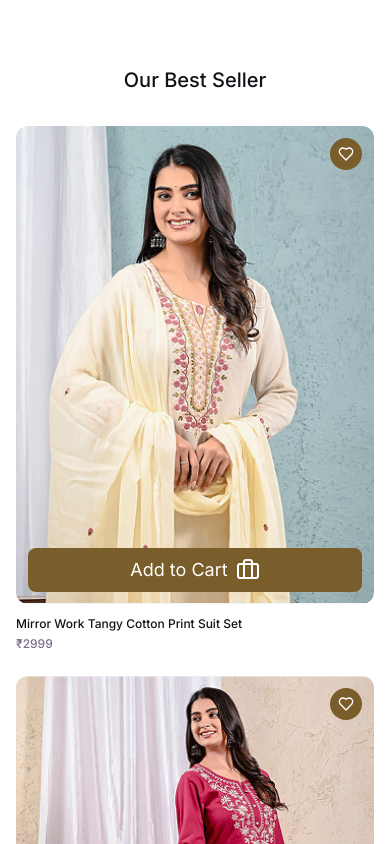
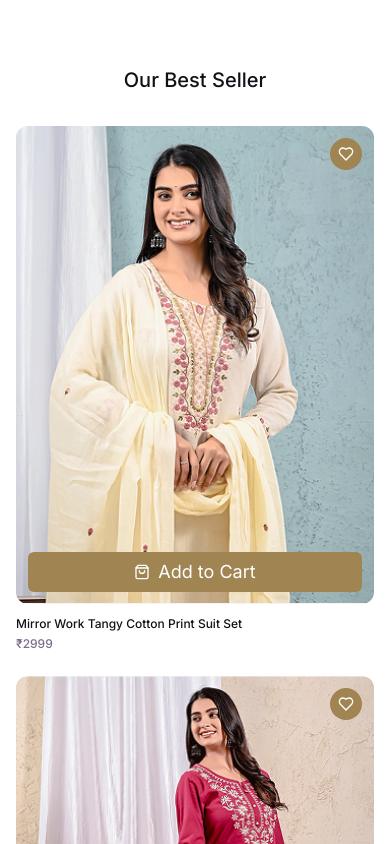
Before and after one commit to aditya1251/raas-creation, a Next.js app: page / in a window 390 px wide. Shown: the part 2000-2844 px from the top of the page. Built offline with nearby package versions, Linux system fonts and the light colour scheme.

Commit message:
add to cart button updated

```diff
--- a/app/page.tsx
+++ b/app/page.tsx
@@ -6,15 +6,14 @@ import {
   RefreshCw,
   HeadphonesIcon,
   CreditCard,
-  Briefcase,
+  ShoppingBag,
 } from "lucide-react";
 import Navbar from "@/components/navbar";
 import HeroBanner from "@/components/hero-banner";
 import RaasKurtiesSection from "@/components/raas-kurties-section";
 import BrowseCategorySection from "@/components/browse-category-section";
 import SiteFooter from "@/components/site-footer";
-import { useToast } from "@/hooks/use-toast";
-import { useCart } from "@/context/cart-context";
+import { Button } from "@/components/ui/button";
 
 export default function Home() {
   return (
@@ -98,46 +97,6 @@ export default function Home() {
 
 // Product Card Component
 function ProductCard({ product }) {
-  const { toast } = useToast();
-  const { addToCart } = useCart();
-  const handleAddToCart = () => {
-    // Add item to cart
-    addToCart({
-      id: demoProduct.id as string,
-      name: demoProduct.name,
-      price: demoProduct.price,
-      originalPrice: demoProduct.originalPrice,
-      quantity: 1,
-      color: "orange",
-      size: "40",
-      image: demoProduct.images[0],
-    });
-    // Show success toast
-    toast({
-      title: "Added to cart",
-      description: `${product.name} has been added to your cart.`,
-    });
-  };
-  // Mock product data - in a real app, this would come from an API
-  const demoProduct = {
-    id: product.id,
-    name: "Raas - Velvet Embroidered Suit Set",
-    description:
-      "Discover our mid cotton anarkali set with pillan work yok paired with pant and back print dupatta. This outfit exudes a charming and delicate appeal, making it perfect for festive event, pooja, light gathering, day to day life.",
-    price: 3490.0,
-    originalPrice: 4899.0,
-    rating: 4.9,
-    reviews: 2890,
-    inStock: true,
-    colors: ["orange", "blue", "black"],
-    sizes: ["38", "40", "44", "46", "48"],
-    images: [
-      "https://hebbkx1anhila5yf.public.blob.vercel-storage.com/Raas_Creation_Web_Design.png-22zL20iPWx4nVh3qQdh5EwkvzWf4H0.jpeg",
-      "/placeholder.svg?height=100&width=100",
-      "/placeholder.svg?height=100&width=100",
-      "/placeholder.svg?height=100&width=100",
-    ],
-  };
   return (
     <div className="group relative">
       <div className="aspect-[3/4] relative overflow-hidden rounded-xl bg-gray-100">
@@ -150,26 +109,24 @@ function ProductCard({ product }) {
         />
         {/* Wishlist Heart Button */}
         <button
-          className="absolute top-3 right-3 aspect-square w-8 lg:w-10 bg-[#795D2A] rounded-full flex items-center justify-center
+          className="absolute top-3 right-3 aspect-square w-8 lg:w-10 bg-[#a08452] hover:bg-[#8c703d] rounded-full flex items-center justify-center
           opacity-100 lg:opacity-0 lg:group-hover:opacity-100 transition-all duration-300
           transform translate-x-0 lg:translate-x-[100%] lg:group-hover:translate-x-0"
         >
-          <Heart className="aspect-square w-4 lg:w-6 text-white hover:text-[#A08452]" />
+          <Heart className="aspect-square w-4 lg:w-6 text-white" />
         </button>
         {/* Add to Cart Button */}
         <div
-          onClick={handleAddToCart}
           className="absolute bottom-3 left-1/2 -translate-x-1/2 px-3 w-full
           transform translate-y-0 lg:translate-y-full lg:group-hover:translate-y-0
           transition-transform duration-300 ease-in-out"
         >
-          <button
-            className="w-full flex justify-center gap-2 lg:gap-4 items-center rounded-lg bg-[#795D2A] text-white text-lg lg:text-2xl font-normal py-2
-            opacity-100 lg:opacity-0 lg:group-hover:opacity-100 transition-opacity duration-300"
+          <Button
+            className="w-full bg-[#a08452] hover:bg-[#8c703d] text-white flex items-center justify-center gap-2 text-lg lg:text-xl font-normal opacity-100 lg:opacity-0 lg:group-hover:opacity-100 transition-opacity duration-300"
           >
+            <ShoppingBag />
             Add to Cart
-            <Briefcase />
-          </button>
+          </Button>
         </div>
       </div>
       {/* Product Details */}
--- a/app/shop/page.tsx
+++ b/app/shop/page.tsx
@@ -273,47 +273,47 @@ export default function ShopPage() {
 
 // Product Card Component
 function ProductCard({ product }) {
-  const { toast } = useToast();
-  const { addToCart } = useCart();
-  const handleAddToCart = () => {
-    // Add item to cart
-    addToCart({
-      id: demoProduct.id as string,
-      name: demoProduct.name,
-      price: demoProduct.price,
-      originalPrice: demoProduct.originalPrice,
-      quantity: 1,
-      color: "orange",
-      size: "40",
-      image: demoProduct.images[0],
-    });
+  // const { toast } = useToast();
+  // const { addToCart } = useCart();
+  // const handleAddToCart = () => {
+  //   // Add item to cart
+  //   addToCart({
+  //     id: demoProduct.id as string,
+  //     name: demoProduct.name,
+  //     price: demoProduct.price,
+  //     originalPrice: demoProduct.originalPrice,
+  //     quantity: 1,
+  //     color: "orange",
+  //     size: "40",
+  //     image: demoProduct.images[0],
+  //   });
 
-    // Show success toast
-    toast({
-      title: "Added to cart",
-      description: `${product.name} has been added to your cart.`,
-    });
-  };
-  // Mock product data - in a real app, this would come from an API
-  const demoProduct = {
-    id: product.id,
-    name: "Raas - Velvet Embroidered Suit Set",
-    description:
-      "Discover our mid cotton anarkali set with pillan work yok paired with pant and back print dupatta. This outfit exudes a charming and delicate appeal, making it perfect for festive event, pooja, light gathering, day to day life.",
-    price: 3490.0,
-    originalPrice: 4899.0,
-    rating: 4.9,
-    reviews: 2890,
-    inStock: true,
-    colors: ["orange", "blue", "black"],
-    sizes: ["38", "40", "44", "46", "48"],
-    images: [
-      "https://hebbkx1anhila5yf.public.blob.vercel-storage.com/Raas_Creation_Web_Design.png-22zL20iPWx4nVh3qQdh5EwkvzWf4H0.jpeg",
-      "/placeholder.svg?height=100&width=100",
-      "/placeholder.svg?height=100&width=100",
-      "/placeholder.svg?height=100&width=100",
-    ],
-  };
+  //   // Show success toast
+  //   toast({
+  //     title: "Added to cart",
+  //     description: `${product.name} has been added to your cart.`,
+  //   });
+  // };
+  // // Mock product data - in a real app, this would come from an API
+  // const demoProduct = {
+  //   id: product.id,
+  //   name: "Raas - Velvet Embroidered Suit Set",
+  //   description:
+  //     "Discover our mid cotton anarkali set with pillan work yok paired with pant and back print dupatta. This outfit exudes a charming and delicate appeal, making it perfect for festive event, pooja, light gathering, day to day life.",
+  //   price: 3490.0,
+  //   originalPrice: 4899.0,
+  //   rating: 4.9,
+  //   reviews: 2890,
+  //   inStock: true,
+  //   colors: ["orange", "blue", "black"],
+  //   sizes: ["38", "40", "44", "46", "48"],
+  //   images: [
+  //     "https://hebbkx1anhila5yf.public.blob.vercel-storage.com/Raas_Creation_Web_Design.png-22zL20iPWx4nVh3qQdh5EwkvzWf4H0.jpeg",
+  //     "/placeholder.svg?height=100&width=100",
+  //     "/placeholder.svg?height=100&width=100",
+  //     "/placeholder.svg?height=100&width=100",
+  //   ],
+  // };
   return (
     <div className="group relative">
       <div className="aspect-[3/4] relative overflow-hidden rounded-xl bg-gray-100">
@@ -334,7 +334,7 @@ function ProductCard({ product }) {
 
         {/* Add to Cart Button */}
         <div
-          onClick={handleAddToCart}
+          // onClick={handleAddToCart}
           className="absolute bottom-3 left-1/2 -translate-x-1/2 px-3 w-full
           transform translate-y-full group-hover:translate-y-0
           transition-transform duration-300 ease-in-out"
```
